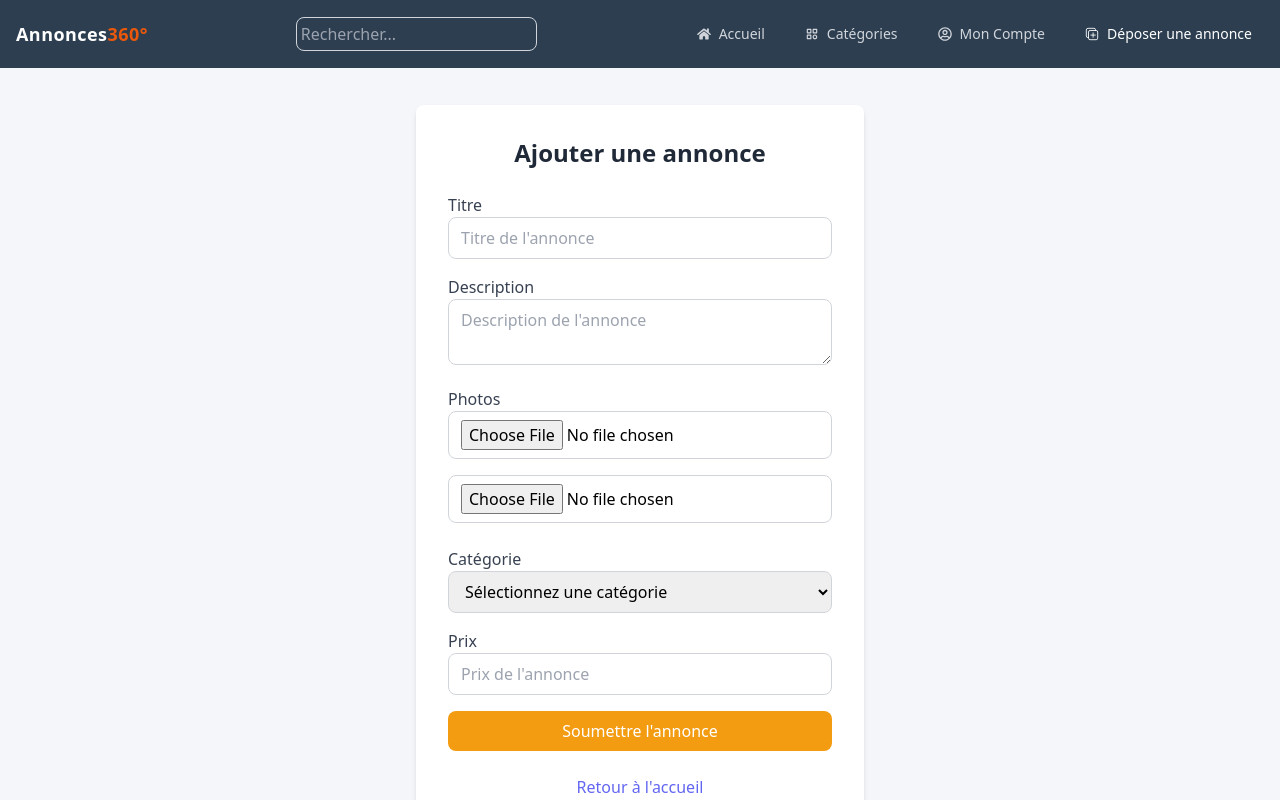
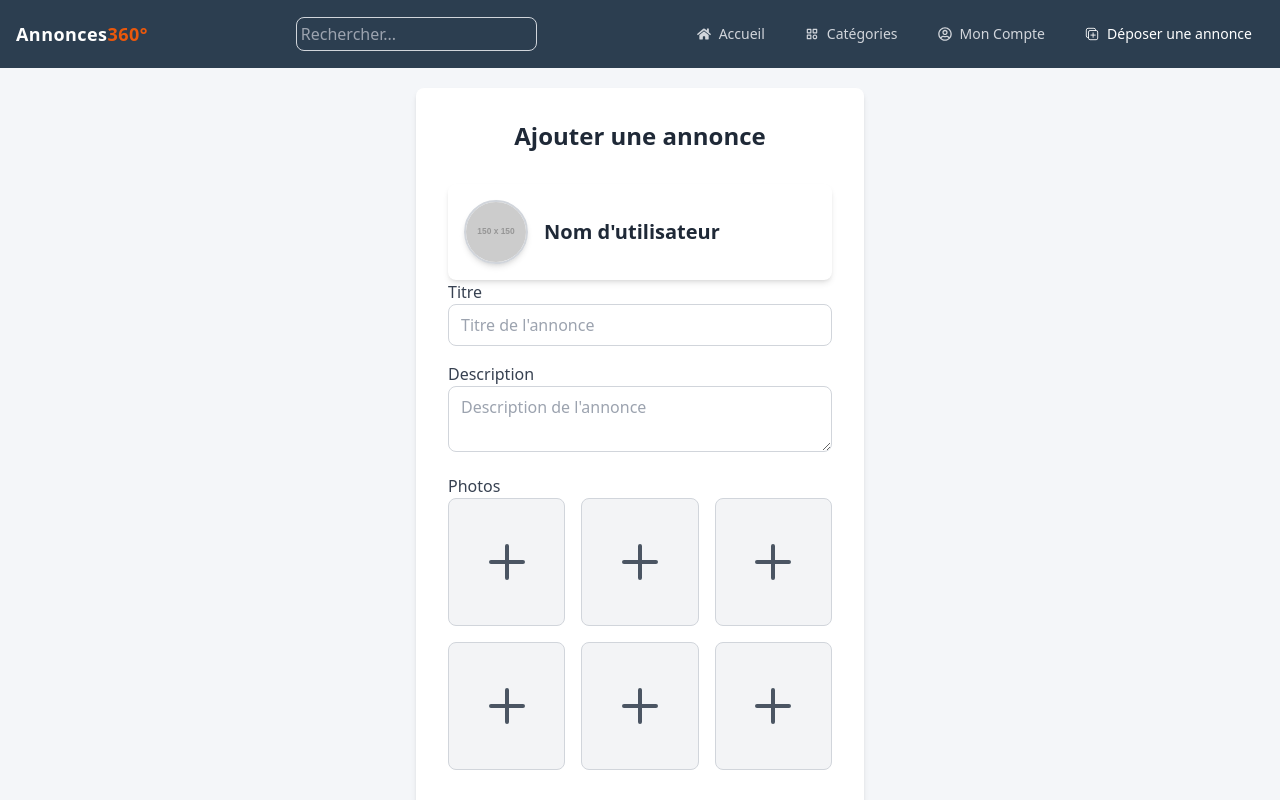
Before and after one commit to AristideDongo/Annonce-website, a React (Create React App) app: page /src/components/Annonce/annonce.jsx in a window 1280 px wide. Shown: the top 800 px of the page. Built offline with nearby package versions, Linux system fonts and the light colour scheme.

Commit message:
new fonction

```diff
--- a/src/components/Annonce/annonce.jsx
+++ b/src/components/Annonce/annonce.jsx
@@ -1,40 +1,34 @@
 import React, { useState } from 'react';
 import { Link, useNavigate } from "react-router-dom";
 
-const Annonce = ({ setAnnonces, annonces }) => {
-  // État pour les données du formulaire
+const Annonce = ({ setAnnonces, annonces, profile }) => {
   const [formData, setFormData] = useState({
     title: '',
     description: '',
-    photos: ['', ''],
+    photos: ['', '', '', '', '', ''],
     category: '',
-    price: ''
+    price: '',
+    phone: ''
   });
 
-  // État pour les erreurs de validation
   const [errors, setErrors] = useState({});
-  // État pour les aperçus des photos
-  const [photoPreviews, setPhotoPreviews] = useState(['', '']);
-  // État pour gérer la visibilité du popup
+  const [photoPreviews, setPhotoPreviews] = useState(['', '', '', '', '']);  // Correspondre au nombre de photos
   const [showPopup, setShowPopup] = useState(false);
 
   const navigate = useNavigate();
 
-  // Gestion du changement des champs de texte
   const handleChange = (e) => {
     const { name, value } = e.target;
     setFormData({
       ...formData,
       [name]: value
     });
-    // Effacer l'erreur pour le champ modifié
     setErrors({
       ...errors,
       [name]: ''
     });
   };
 
-  // Gestion du changement des photos
   const handlePhotoChange = (index, e) => {
     const file = e.target.files[0];
     const newPhotos = [...formData.photos];
@@ -44,7 +38,6 @@ const Annonce = ({ setAnnonces, annonces }) => {
       photos: newPhotos
     });
 
-    // Lire le fichier et mettre à jour l'aperçu
     const reader = new FileReader();
     reader.onloadend = () => {
       const newPreviews = [...photoPreviews];
@@ -55,28 +48,24 @@ const Annonce = ({ setAnnonces, annonces }) => {
       reader.readAsDataURL(file);
     }
 
-    // Effacer l'erreur pour les photos si une photo est modifiée
     setErrors({
       ...errors,
       photos: ''
     });
   };
 
-  // Gestion du changement de la sélection de catégorie
   const handleSelectChange = (e) => {
     const { name, value } = e.target;
     setFormData({
       ...formData,
       [name]: value
     });
-    // Effacer l'erreur pour le champ modifié
     setErrors({
       ...errors,
       [name]: ''
     });
   };
 
-  // Validation du formulaire
   const validateForm = () => {
     const newErrors = {};
     if (!formData.title) {
@@ -87,12 +76,13 @@ const Annonce = ({ setAnnonces, annonces }) => {
 
     if (!formData.description) {
       newErrors.description = 'La description est requise';
-    } else if (formData.description.length > 2000) {
+    } else if (formData.description.length > 700) {
       newErrors.description = 'La description ne doit pas dépasser 2000 caractères';
     }
 
-    if (!formData.photos[1]) {
-      newErrors.photos = 'Deux photos requise';
+    const filledPhotos = formData.photos.filter(photo => photo !== '');
+    if (filledPhotos.length < 3) {  // Assurez-vous que 3 photos sont requises
+      newErrors.photos = 'Trois photos sont requises';
     }
 
     if (!formData.category) {
@@ -105,10 +95,15 @@ const Annonce = ({ setAnnonces, annonces }) => {
       newErrors.price = 'Le prix doit être un nombre';
     }
 
+    if (!formData.phone) {
+      newErrors.phone = 'Le numéro de téléphone est requis';
+    } else if (!/^\d{10}$/.test(formData.phone)) {
+      newErrors.phone = 'Le numéro de téléphone doit comporter 10 chiffres';
+    }
+
     return newErrors;
   };
 
-  // Gestion de la soumission du formulaire
   const handleSubmit = (e) => {
     e.preventDefault();
     const formErrors = validateForm();
@@ -118,38 +113,14 @@ const Annonce = ({ setAnnonces, annonces }) => {
       const newAnnonce = {
         ...formData,
         id: annonces.length + 1,
-        photos: photoPreviews // Utilisez les aperçus des photos comme URLs
+        photos: photoPreviews
       };
       setAnnonces([...annonces, newAnnonce]);
-      setShowPopup(true); // Afficher le popup
+      setShowPopup(true);
       setTimeout(() => {
         setShowPopup(false);
-        if (formData.category === 'electromenager') {
         navigate('/');
-          return;
-        } else if (formData.category === 'immobilier') {
-          navigate('/');
-          return;
-        } else if (formData.category === 'electronique') {
-          navigate('/');
-          return;
-        } else if (formData.category === 'mode-enfant') {
-          navigate('/');
-          return;
-        } else if (formData.category === 'mode-femme') {
-          navigate('/');
-          return;
-        } else if (formData.category === 'mode-homme') {
-          navigate('/');
-          return;
-        } else if (formData.category === 'vehicule') {
-           navigate('/');
-        return;
-      } else if (formData.category === 'autres') {
-        navigate('/');
-        return;
-      }
-      }, 2000); // Le popup disparaît après 2 secondes
+      }, 2000);
     }
   };
 
@@ -158,6 +129,20 @@ const Annonce = ({ setAnnonces, annonces }) => {
       <div className="min-h-screen flex items-center justify-center bg-[#F4F6F9]">
         <div className="bg-white mt-5 mb-5 p-8 rounded-lg shadow-md w-full max-w-md">
         <h2 className="text-2xl font-semibold mb-6 text-center text-gray-800">Ajouter une annonce</h2>
+          <div className="flex items-center p-4 bg-white shadow-md rounded-lg max-w-sm mx-auto mt-8">
+            <img
+              src={profile.photoURL}
+              alt="Profile"
+              className="w-16 h-16 rounded-full border-2 border-gray-300 shadow-md object-cover"
+            />
+            <div className="ml-4">
+              <h1 className="text-xl font-semibold text-gray-800">
+                {profile.name}
+              </h1>
+            </div>
+          </div>
+
+          {/* Champs du formulaire détachés et espacés */}
           <form onSubmit={handleSubmit}>
             <div className="mb-4">
               <label className="block text-gray-700 font-medium">Titre</label>
@@ -182,24 +167,44 @@ const Annonce = ({ setAnnonces, annonces }) => {
               />
               {errors.description && <p className="text-red-500 text-sm">{errors.description}</p>}
             </div>
-            <div className="mb-4">
+            {/* Bloc de Photos sous forme de grille */}
+          <div className="mb-8">
             <label className="block text-gray-700 font-medium">Photos</label>
+            <div className="grid grid-cols-3 gap-4 mb-4">
               {formData.photos.map((photo, index) => (
-                <div key={index} className="mb-2">
+                <div key={index} className="relative">
+                  <label className="flex items-center justify-center w-full h-32 border border-gray-300 rounded-lg cursor-pointer bg-gray-100 hover:bg-gray-200">
+                    {photoPreviews[index] ? (
+                      <img
+                        src={photoPreviews[index]}
+                        alt={`Preview ${index}`}
+                        className="w-full h-full object-cover rounded-lg"
+                      />
+                    ) : (
+                      <svg
+                        xmlns="http://www.w3.org/2000/svg"
+                        className="h-12 w-12 text-gray-600"
+                        fill="none"
+                        viewBox="0 0 24 24"
+                        stroke="currentColor"
+                      >
+                        <path
+                          strokeLinecap="round"
+                          strokeLinejoin="round"
+                          strokeWidth="2"
+                          d="M12 4v16m8-8H4"
+                        />
+                      </svg>
+                    )}
                     <input
                       type="file"
                       onChange={(e) => handlePhotoChange(index, e)}
-                    className="w-full px-3 py-2 border border-gray-300 rounded-lg focus:outline-none focus:ring focus:border-indigo-400 mb-2"
+                      className="absolute inset-0 opacity-0 cursor-pointer"
                     />
-                  {photoPreviews[index] && (
-                    <img
-                      src={photoPreviews[index]}
-                      alt={`Preview ${index}`}
-                      className="w-full h-32 object-cover mt-2 rounded-lg"
-                    />
-                  )}
+                  </label>
                 </div>
               ))}
+            </div>
             {errors.photos && <p className="text-red-500 text-sm">{errors.photos}</p>}
           </div>
             <div className="mb-4">
@@ -234,6 +239,18 @@ const Annonce = ({ setAnnonces, annonces }) => {
               />
               {errors.price && <p className="text-red-500 text-sm">{errors.price}</p>}
             </div>
+            <div className="mb-4">
+              <label className="block text-gray-700 font-medium">Numéro de téléphone</label>
+              <input
+                type="text"
+                name="phone"
+                value={formData.phone}
+                onChange={handleChange}
+                className="w-full px-3 py-2 border border-gray-300 rounded-lg focus:outline-none focus:ring focus:border-indigo-400"
+                placeholder="Numéro de téléphone"
+              />
+              {errors.phone && <p className="text-red-500 text-sm">{errors.phone}</p>}
+            </div>
             <button
               type="submit"
               className="w-full bg-[#F39C12] text-white py-2 rounded-lg hover:bg-[#E67E22] transition duration-200"
@@ -241,6 +258,7 @@ const Annonce = ({ setAnnonces, annonces }) => {
               Soumettre l'annonce
             </button>
           </form>
+
           <div className="mt-6 text-center">
             <Link to="/" className="text-indigo-500 hover:underline">
               Retour à l'accueil
--- a/src/components/Detail/detail.jsx
+++ b/src/components/Detail/detail.jsx
@@ -1,12 +1,15 @@
-import React, { useState } from 'react';
+import React, { useState, useEffect } from 'react';
 import { useLocation } from 'react-router-dom';
 import { FontAwesomeIcon } from '@fortawesome/react-fontawesome';
-import { faChevronLeft, faChevronRight } from '@fortawesome/free-solid-svg-icons';
+import { faChevronLeft, faChevronRight, faPhone } from '@fortawesome/free-solid-svg-icons';
 
-const Detail = () => {
+
+const Detail = ({ profile }) => {
   const location = useLocation();
-  const { title, description, price, photos } = location.state;
+  const { title, description, price, photos, phone } = location.state;
   const [currentImageIndex, setCurrentImageIndex] = useState(0);
+  const [buttonText, setButtonText] = useState('Voir le numero');
+
 
   const handleNextImage = () => {
     setCurrentImageIndex((prevIndex) => (prevIndex + 1) % photos.length);
@@ -16,6 +19,21 @@ const Detail = () => {
     setCurrentImageIndex((prevIndex) => (prevIndex - 1 + photos.length) % photos.length);
   };
 
+  const handleImageClick = (index) => {
+    setCurrentImageIndex(index);
+  };
+
+  const handleButtonClick = () => {
+    if (buttonText === 'Voir le numero') {
+      setButtonText(phone);
+      const popupShown = localStorage.getItem('securityPopupShown');
+      if (!popupShown) {
+      }
+    } else {
+      setButtonText('Voir le numero');
+    }
+  };
+
   return (
     <div className="min-h-screen bg-[#F4F6F9] p-4">
       <div className="container mx-auto flex">
@@ -23,33 +41,72 @@ const Detail = () => {
         <div className="w-1/2 relative">
           {photos && photos.length > 0 && (
             <>
-          <img src={photos[currentImageIndex]} alt="Annonce" className="w-full h-96 object-contain rounded-lg mb-4" loading='lazy'/>
+              <img
+                src={photos[currentImageIndex]}
+                alt="Annonce"
+                className="w-full h-96 object-contain rounded-lg mb-4"
+                loading='lazy'
+              />
               <button
                 onClick={handlePrevImage}
+                disabled={handlePrevImage.length === 0}
                 className="absolute top-1/2 left-4 transform -translate-y-1/2 bg-gray-800 text-white p-2 rounded-full hover:bg-gray-700 transition duration-300"
               >
                 <FontAwesomeIcon icon={faChevronLeft} />
               </button>
               <button
                 onClick={handleNextImage}
+                disabled={handleNextImage.length === 5}
                 className="absolute top-1/2 right-4 transform -translate-y-1/2 bg-gray-800 text-white p-2 rounded-full hover:bg-gray-700 transition duration-300"
               >
                 <FontAwesomeIcon icon={faChevronRight} />
               </button>
             </>
           )}
+
+          {/* Aperçus des images en bas, limitées à 3 */}
+          <div className="flex overflow-x-auto mt-2 space-x-2">
+            {photos && photos.slice(0,6).map((photo, index) => (
+              <img
+                key={index}
+                src={photo}
+                alt={`Aperçu ${index}`}
+                className={`w-20 h-20 object-cover rounded-lg cursor-pointer ${index === currentImageIndex ? 'border-4 border-blue-500' : 'border-2 border-gray-300'}`}
+                onClick={() => handleImageClick(index)}
+                loading='lazy'
+              />
+            ))}
+          </div>
         </div>
 
         {/* Contenu principal à droite (50%) */}
         <div className="w-1/2 bg-white h-auto p-8 rounded-lg shadow-lg">
+          <div className="flex items-center mb-4">
+            {/* Photo de profil de l'utilisateur */}
+            <img
+              src={profile.photoURL}
+              alt="Profile utilisateur"
+              className="w-32 h-32 rounded-full border-2 border-gray-300 shadow-md object-cover hover:scale-105"
+              loading='lazy'
+            />
+            {/* Nom de l'utilisateur */}
+            <h2 className=" ml-5 text-xl font-bold text-gray-700">{profile.name}</h2>
+          </div>
           <h1 className="text-3xl font-bold mb-4">{title}</h1>
           <p className="text-2xl text-gray-400 font-semibold underline">Description de l'annonce: </p><br />
           <p className="text-[#7F8C8D] mb-4">{description}</p>
           <p className="text-[#27AE60] font-bold text-xl mb-4">Prix: {price} FCFA</p>
+          {/* Nouveau bouton avec icône de téléphone et texte dynamique */}
+          <button
+            onClick={handleButtonClick}
+            className="bg-purple-500 text-white p-2 rounded-full hover:bg-purple-600 transition duration-300 mt-4 flex items-center"
+          >
+            <FontAwesomeIcon icon={faPhone} className="mr-2" />
+            {buttonText}
+          </button>
         </div>
       </div>
     </div>
-
   );
 };
 
--- a/src/components/User/profile.jsx
+++ b/src/components/User/profile.jsx
@@ -1,16 +1,16 @@
 import React, { useState, useEffect } from 'react';
-import { Link, useNavigate } from 'react-router-dom';
+import {  useNavigate } from 'react-router-dom';
 
-const Profile = ({ annonces, deleteAnnonce, updateAnnonce }) => {
+const Profile = ({ annonces, deleteAnnonce, updateAnnonce, profile, updateProfile }) => {
   const navigate = useNavigate();
   const [sortOption, setSortOption] = useState('');
   const [profilePhoto, setProfilePhoto] = useState(null);
-  const [photoURL, setPhotoURL] = useState('https://via.placeholder.com/150');
   const [sortedAnnonces, setSortedAnnonces] = useState(annonces);
+  const [photoURL, setPhotoURL] = useState(profile.photoURL);
   const [userInfo, setUserInfo] = useState({
-    name: 'Nom d\'utilisateur',
+    name: profile.name,
     email: 'email@example.com',
-    phone: '0000000000'
+    phone: profile.phone
   });
   const [selectedAnnonces, setSelectedAnnonces] = useState([]);
   const [showDeleteConfirmation, setShowDeleteConfirmation] = useState(false);
@@ -27,6 +27,14 @@ const Profile = ({ annonces, deleteAnnonce, updateAnnonce }) => {
     description: '',
     price: '',
   });
+
+  useEffect(() => {
+    setPhotoURL(profile.photoURL);
+    setUserInfo(prevUserInfo => ({
+      ...prevUserInfo,
+      name: profile.name
+    }));
+  }, [profile]);
 
   const handleEditClick = (annonce) => {
     setFormData({
@@ -150,7 +158,7 @@ const Profile = ({ annonces, deleteAnnonce, updateAnnonce }) => {
     setProfilePhoto(file);
     const newPhotoURL = URL.createObjectURL(file);
     setPhotoURL(newPhotoURL);
-    localStorage.setItem('photoURL', newPhotoURL);
+    updateProfile({ photoURL: newPhotoURL });
   };
 
   const handlePhotoUpload = () => {
--- a/src/components/rout.jsx
+++ b/src/components/rout.jsx
@@ -45,18 +45,26 @@ const Rout = () => {
     });
   };
 
+  const [profile, setProfile] = useState({
+    photoURL: 'https://via.placeholder.com/150',
+    name: 'Nom d\'utilisateur',
+    phone: '0000000000',
+  });
 
+  const updateProfile = (newProfile) => {
+    setProfile(prevProfile => ({ ...prevProfile, ...newProfile }));
+  };
   return (
     <>
       <Navbar setSearchQuery={setSearchQuery} />
       <Routes>
         <Route path="/" element={<Home annonces={annonces} searchQuery={searchQuery} />} />
-        <Route path="/src/components/User/profile.jsx" element={<Profile annonces={annonces} deleteAnnonce={deleteAnnonce} updateAnnonce={updateAnnonce}/>} />
+        <Route path="/src/components/User/profile.jsx" element={<Profile annonces={annonces} deleteAnnonce={deleteAnnonce} updateAnnonce={updateAnnonce} profile={profile} updateProfile={updateProfile}/>} />
         <Route path="/src/components/User/setting.jsx" element={<Setting />} />
         <Route path="/src/components/User/sing-in.jsx" element={<Singin />} />
         <Route path="/src/components/User/sing-up.jsx" element={<Singup />} />
         <Route path="/src/components/User/mdpoublie.jsx" element={<Mdpoublie />} />
-        <Route path="/src/components/Annonce/annonce.jsx" element={<Annonce setAnnonces={setAnnonces} annonces={annonces} />} />
+        <Route path="/src/components/Annonce/annonce.jsx" element={<Annonce setAnnonces={setAnnonces} annonces={annonces} profile={profile} />} />
         <Route path="/src/components/Confidentilite/conditions.jsx" element={<Conditions />} />
         <Route path="/src/components/Confidentilite/Politique.jsx" element={<Politique />} />
         <Route path="/src/components/Confidentilite/faq.jsx" element={<Faq />} />
@@ -69,7 +77,7 @@ const Rout = () => {
         <Route path="/src/components/Category/mode-femme.jsx" element={<Mfemme annonces={annonces} searchQuery={searchQuery} />} />
         <Route path="/src/components/Category/mode-home.jsx" element={<Mhomme annonces={annonces} searchQuery={searchQuery} />} />
         <Route path="/src/components/Category/vehicule.jsx" element={<Vehicule annonces={annonces} searchQuery={searchQuery} />} />
-        <Route path="/src/components/Detail/detail.jsx" element={<Detail annonces={annonces} />} />
+        <Route path="/src/components/Detail/detail.jsx" element={<Detail annonces={annonces} profile={profile}/>} />
       </Routes>
       <Footer />
     </>
```
Also changed, not shown: src/components/Home/home.jsx (+7 -3 lines). Lines whose indentation alone changed are shown as unchanged.
